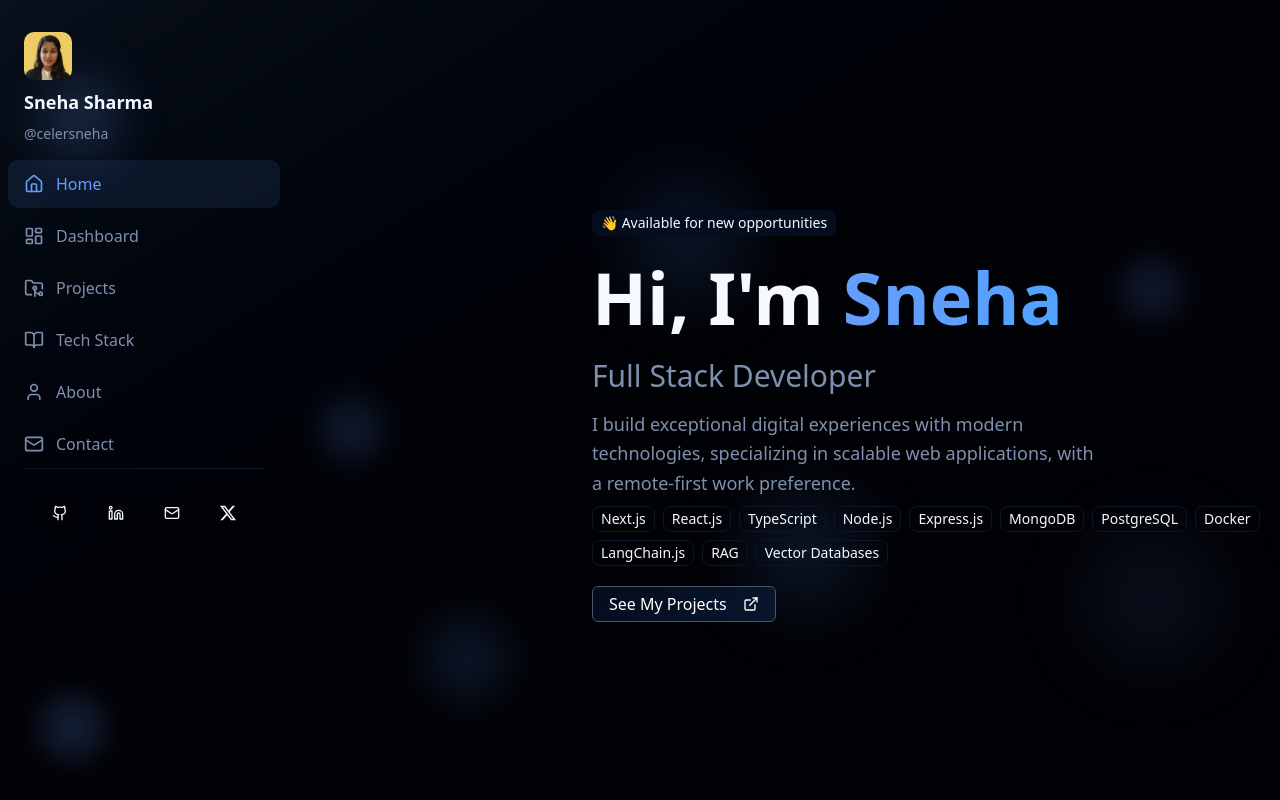
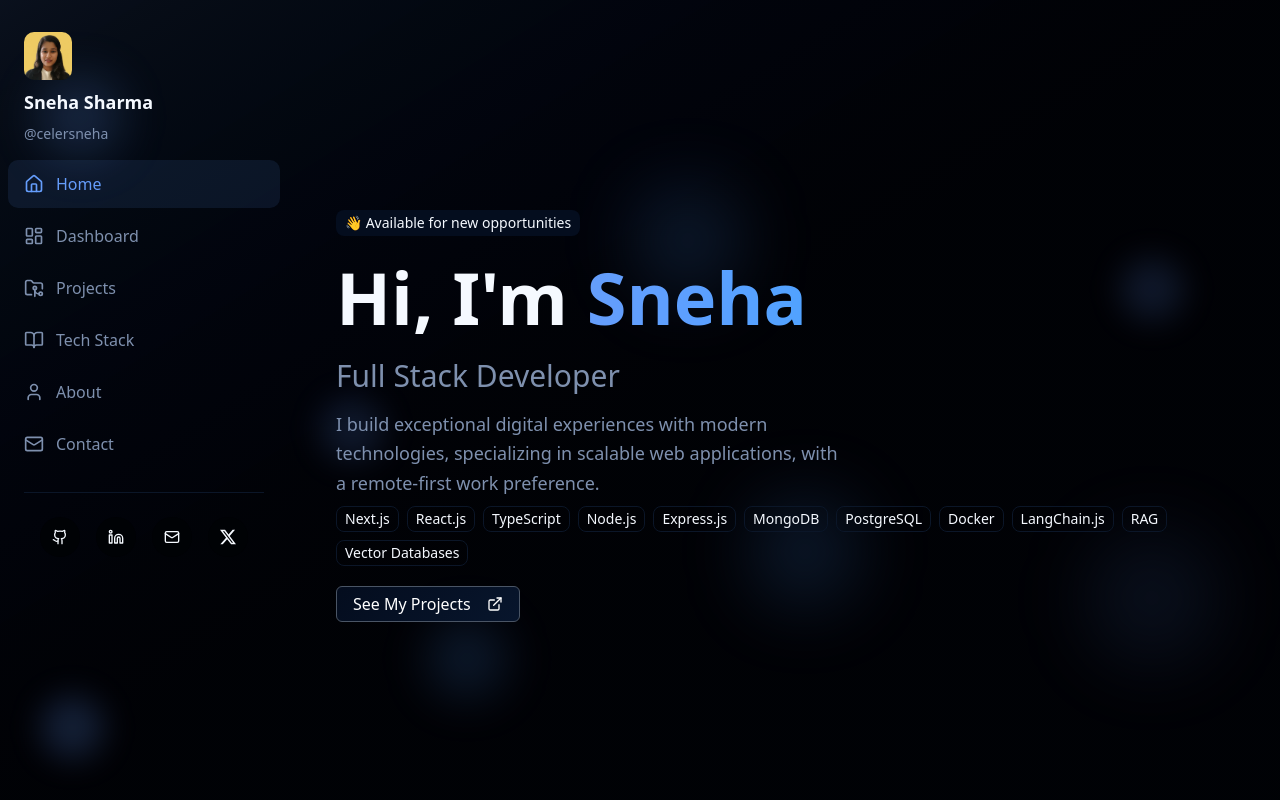
Before and after one commit to celersneha/portfolio, a Next.js app: page / in a window 1280 px wide. Built offline with nearby package versions, Linux system fonts and the light colour scheme.

Commit message:
feat: make sidebar content sticky and adjust layout for better usability

```diff
--- a/src/components/sidebar/Sidebar.tsx
+++ b/src/components/sidebar/Sidebar.tsx
@@ -48,7 +48,7 @@ const socialLinks = [
 ];
 
 const SidebarContent = ({ active, setActive, onNavigate }: any) => (
-  <div className="flex flex-col h-full justify-between">
+  <div className="flex flex-col h-full gap-y-6 sticky top-0">
     <div>
       {/* Profile Section */}
       <div className="flex flex-col items-start px-6 pt-8 pb-4">
@@ -136,7 +136,13 @@ const Sidebar = () => {
   return (
     <>
       {/* Desktop Sidebar */}
-      <aside className="relative h-full w-72 z-40 flex-col justify-between overflow-y-auto hidden md:flex">
+      <aside
+        className="fixed top-0 left-0 h-screen w-72 z-40 flex flex-col md:flex "
+        style={{
+          maxHeight: "100vh",
+        }}
+      >
+        {/* SidebarContent is now sticky */}
         <SidebarContent active={active} setActive={setActive} />
       </aside>
 
```
